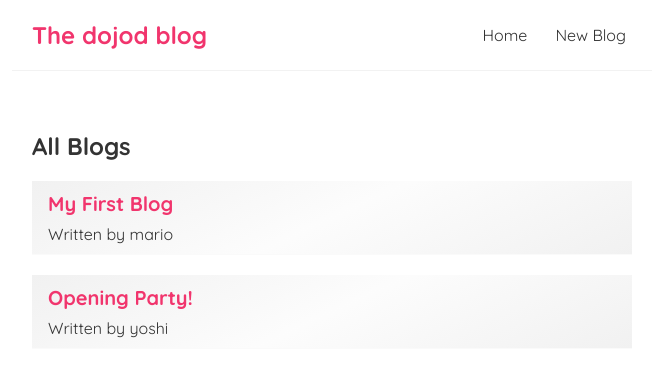
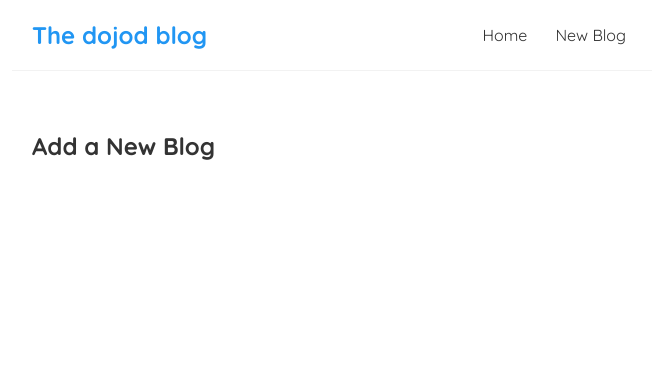
Before and after one commit to Hrnjez/react-blog, a React (Create React App) app: page /create in a window 1280 px wide. Shown: the top 386 px of the page, without its empty margins (308-971 px from the left). Built offline with nearby package versions, Linux system fonts and the light colour scheme; data requests are answered from the project's data file.

Commit message:
add react router

```diff
--- a/package.json
+++ b/package.json
@@ -8,6 +8,7 @@
     "@testing-library/user-event": "^13.5.0",
     "react": "^18.2.0",
     "react-dom": "^18.2.0",
+    "react-router-dom": "^5.3.4",
     "react-scripts": "5.0.1",
     "web-vitals": "^2.1.4"
   },
@@ -15,7 +16,8 @@
     "start": "react-scripts start",
     "build": "react-scripts build",
     "test": "react-scripts test",
-    "eject": "react-scripts eject"
+    "eject": "react-scripts eject",
+    "db": "npx json-server --watch data/db.json --port 8000"
   },
   "eslintConfig": {
     "extends": [
--- a/src/App.js
+++ b/src/App.js
@@ -1,15 +1,30 @@
 import Navbar from './Navbar'
 import Home from './Home'
+import { BrowserRouter as Router, Route, Switch } from 'react-router-dom'
+import Create from './Create';
+import BlogDetails from './BlogDetails';
 
 function App() {
 
   return (
-    <div className="App">
-      <Navbar />
-      <div className="content">
-        <Home />
+    <Router>
+      <div className="App">
+        <Navbar />
+        <div className="content">
+          <Switch>
+            <Route path="/" exact>
+              <Home />
+            </Route>
+            <Route path="/create">
+              <Create />
+            </Route>
+            <Route path="/blogs/:id">
+              <BlogDetails />
+            </Route>
+          </Switch>
+        </div>
       </div>
-    </div>
+    </Router>
   );
 }
 
--- /dev/null
+++ b/src/BlogDetails.js
@@ -0,0 +1,12 @@
+import { useParams } from "react-router-dom/cjs/react-router-dom.min";
+
+const BlogDetails = () => {
+    const { id } = useParams()
+    return (
+        <div className="blog-details">
+            <h2>Blog Details - { id }</h2>
+        </div>
+     );
+}
+
+export default BlogDetails;
--- a/src/BlogList.js
+++ b/src/BlogList.js
@@ -1,11 +1,15 @@
+import { Link } from "react-router-dom/cjs/react-router-dom.min";
+
 const BlogList = ({ blogs, title }) => {
 	return (
 		<div className="blog-list">
 			<h2>{title}</h2>
 			{blogs.map((blog) => (
 				<div className="blog-preview" key={blog.id}>
-					<h2>{blog.title}</h2>
-					<p>Written by {blog.author}</p>
+					<Link to={`/blogs/${blog.id}`}>
+						<h2>{blog.title}</h2>
+						<p>Written by {blog.author}</p>
+					</Link>
 				</div>
 			))}
 		</div>
--- /dev/null
+++ b/src/Create.js
@@ -0,0 +1,9 @@
+const Create = () => {
+    return (
+        <div className="create">
+            <h2>Add a New Blog</h2>
+        </div>
+     );
+}
+
+export default Create;
--- a/src/Home.js
+++ b/src/Home.js
@@ -1,6 +1,5 @@
 import BlogList from './BlogList';
 import useFetch from './useFetch';
-
 
 const Home = () => {
 	const { data, isPending, error } = useFetch('http://localhost:8000/blogs');
--- a/src/Navbar.js
+++ b/src/Navbar.js
@@ -1,10 +1,12 @@
+import { Link } from 'react-router-dom'
+
 const Navbar = () => {
     return (
         <nav className="navbar">
             <h1>The dojod blog</h1>
             <div className="links">
-                <a href="/">Home</a>
-                <a href="/create">New Blog</a>
+                <Link to="/">Home</Link>
+                <Link to="/create">New Blog</Link>
             </div>
         </nav>
      );
--- a/src/index.css
+++ b/src/index.css
@@ -15,7 +15,7 @@
   border-bottom: 1px solid #f2f2f2;
 }
 .navbar h1 {
-  color: #f1356d;
+  color: #2196f3;
 }
 .navbar .links {
   margin-left: auto;
@@ -26,7 +26,7 @@
   padding: 6px;
 }
 .navbar a:hover {
-  color: #f1356d;
+  color: #2196f3;
 }
 .content {
   max-width: 600px;
@@ -36,7 +36,7 @@
 
 /* blog previews / list */
 .blog-preview {
-  background: linear-gradient( 335deg, #f1f1f1, #f1f1f133, #f1f1f1);
+  background: linear-gradient( 335deg, #f1fff9, #f1fffd33, #f1fbff);
   padding: 10px 16px;
   margin: 20px 0;
   border-bottom: 1px solid #fafafa;
@@ -48,6 +48,10 @@
 }
 .blog-preview h2 {
   font-size: 20px;
-  color: #f1356d;
+  color: #2196f3;
   margin-bottom: 8px;
 }
+
+.blog-preview a {
+  text-decoration: none;
+}
--- a/src/useFetch.js
+++ b/src/useFetch.js
@@ -6,7 +6,9 @@
 	const [error, setError] = useState(null)
 
 	useEffect(() => {
-		fetch(url)
+		const abortCont = new AbortController();
+
+		fetch(url, { signal: abortCont.signal })
 			.then(res => {
 				if (!res.ok) {
 					throw Error('could note fetch!!!');
@@ -20,9 +22,15 @@
 				setError(null);
 			})
 			.catch(err => {
-				setIsPending(false);
-				setError(err.message);
+				if(err.name === 'AbortError') {
+					console.log('fetch aborted: ', err)
+				} else {
+					setIsPending(false);
+					setError(err.message);
+				}
 			})
+
+			return () => abortCont.abort();
 	}, [url]);
 
 	return { data, isPending, error }
```
Also changed, not shown: 1 other file (tests, documents, lock files or other folders).
